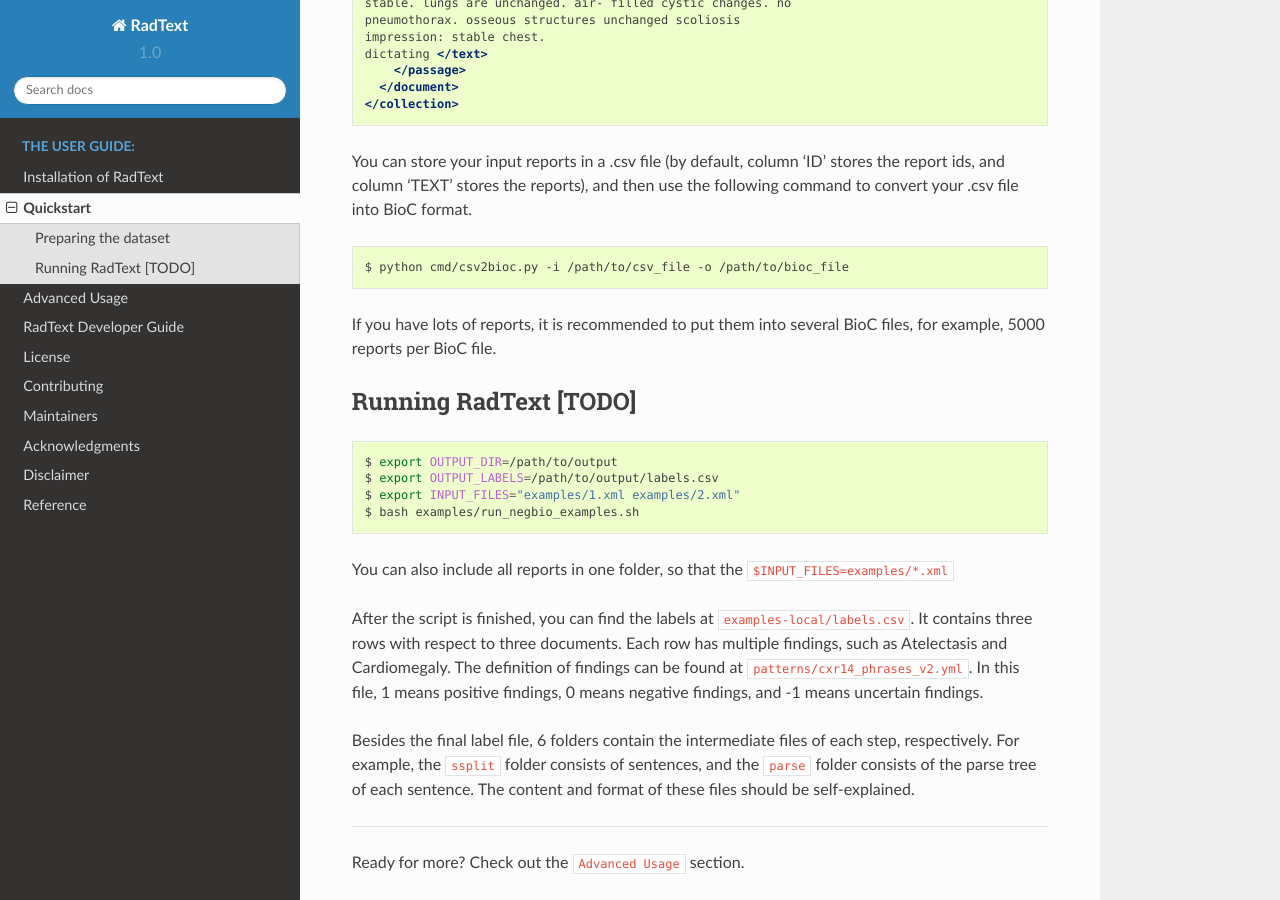
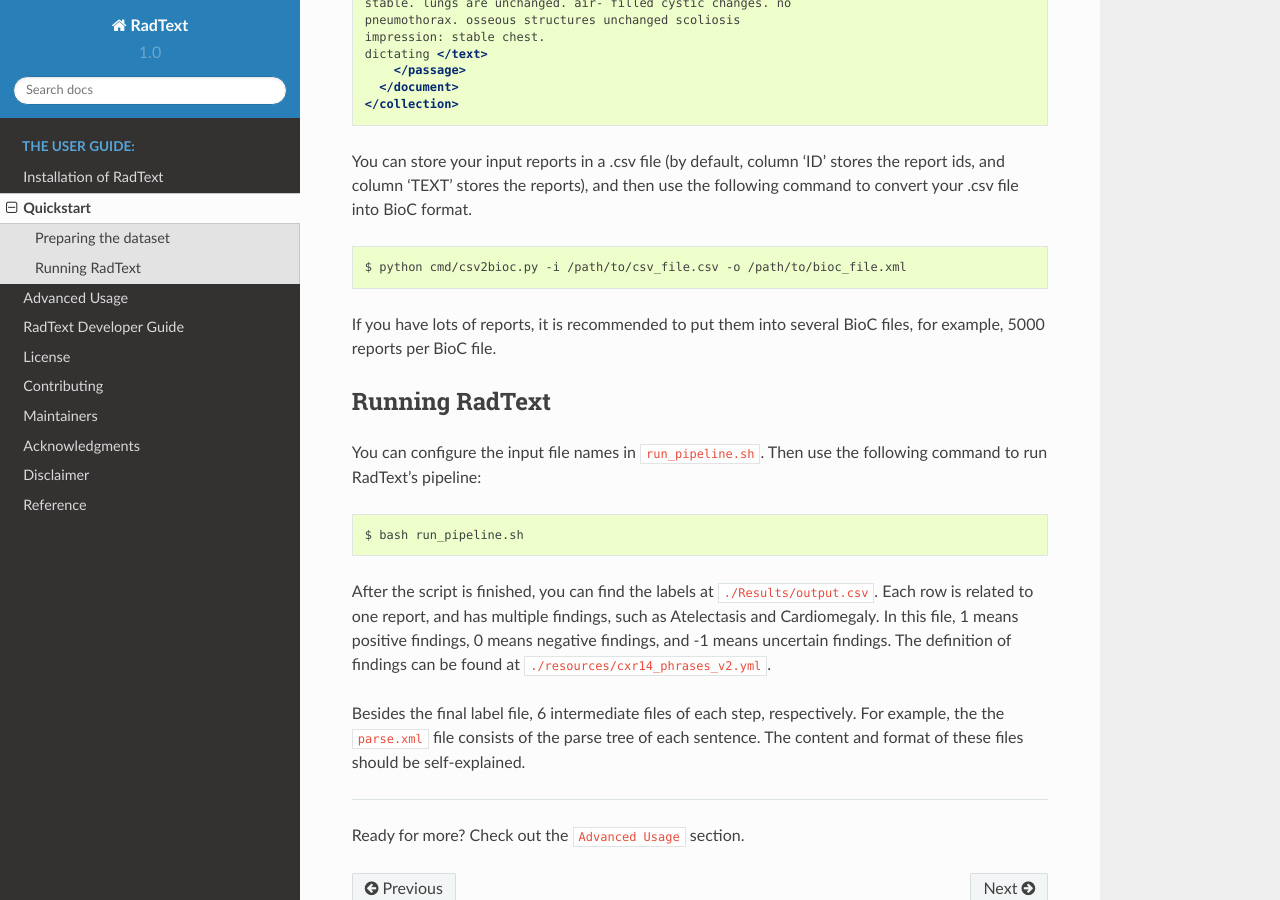
Before and after one commit to bionlplab/radtext, a Sphinx documentation site: the page built from docs/getting_started.md, in a window 1280 px wide and 900 px high, scrolled down 956 px. Built offline with Sphinx 7.4.7 and the Read the Docs theme 2.0.0, drawn with Linux system fonts in a browser that asks for light colours.

Commit message:
update docs

````diff
--- a/docs/getting_started.md
+++ b/docs/getting_started.md
@@ -47,25 +47,22 @@
 You can store your input reports in a .csv file (by default, column 'ID' stores the report ids, and column 'TEXT' stores the reports), and then use the following command to convert your .csv file into BioC format.
 
 ```bash
-$ python cmd/csv2bioc.py -i /path/to/csv_file -o /path/to/bioc_file
+$ python cmd/csv2bioc.py -i /path/to/csv_file.csv -o /path/to/bioc_file.xml
 ```
 
 If you have lots of reports, it is recommended to put them into several BioC files, for example, 5000 reports per BioC file.
 
-## Running RadText [TODO]
+## Running RadText
+
+You can configure the input file names in `run_pipeline.sh`. Then use the following command to run RadText's pipeline:
 
 ```bash
-$ export OUTPUT_DIR=/path/to/output
-$ export OUTPUT_LABELS=/path/to/output/labels.csv
-$ export INPUT_FILES="examples/1.xml examples/2.xml"
-$ bash examples/run_negbio_examples.sh
+$ bash run_pipeline.sh
 ```
 
-You can also include all reports in one folder, so that the `$INPUT_FILES=examples/*.xml`
+After the script is finished, you can find the labels at `./Results/output.csv`. Each row is related to one report, and has multiple findings, such as Atelectasis and Cardiomegaly. In this file, 1 means positive findings, 0 means negative findings, and -1 means uncertain findings. The definition of findings can be found at `./resources/cxr14_phrases_v2.yml`.
 
-After the script is finished, you can find the labels at `examples-local/labels.csv`. It contains three rows with respect to three documents. Each row has multiple findings, such as Atelectasis and Cardiomegaly. The definition of findings can be found at `patterns/cxr14_phrases_v2.yml`. In this file, 1 means positive findings, 0 means negative findings, and -1 means uncertain findings.
-
-Besides the final label file, 6 folders contain the intermediate files of each step, respectively. For example, the `ssplit` folder consists of sentences, and the `parse` folder consists of the parse tree of each sentence. The content and format of these files should be self-explained.
+Besides the final label file, 6 intermediate files of each step, respectively. For example, the the `parse.xml` file consists of the parse tree of each sentence. The content and format of these files should be self-explained.
 
 -----
 
--- a/docs/index.rst
+++ b/docs/index.rst
@@ -15,7 +15,7 @@
 * Transparency
 * Multiprocessing
 
-NegBio officially supports Python>=3.6.
+RadText officially supports Python>=3.6.
 
 These instructions will get you a copy of the project up and run on your local machine for development and testing purposes. The package should successfully install on Linux (and possibly macOS).
 
````
Also changed, not shown: docs/acknowledgments.md (+1 -1 lines), docs/contributing.md (+2 -2 lines), docs/license.md (+1 -6 lines), docs/reference.md (+0 -3 lines), 1 other file.
